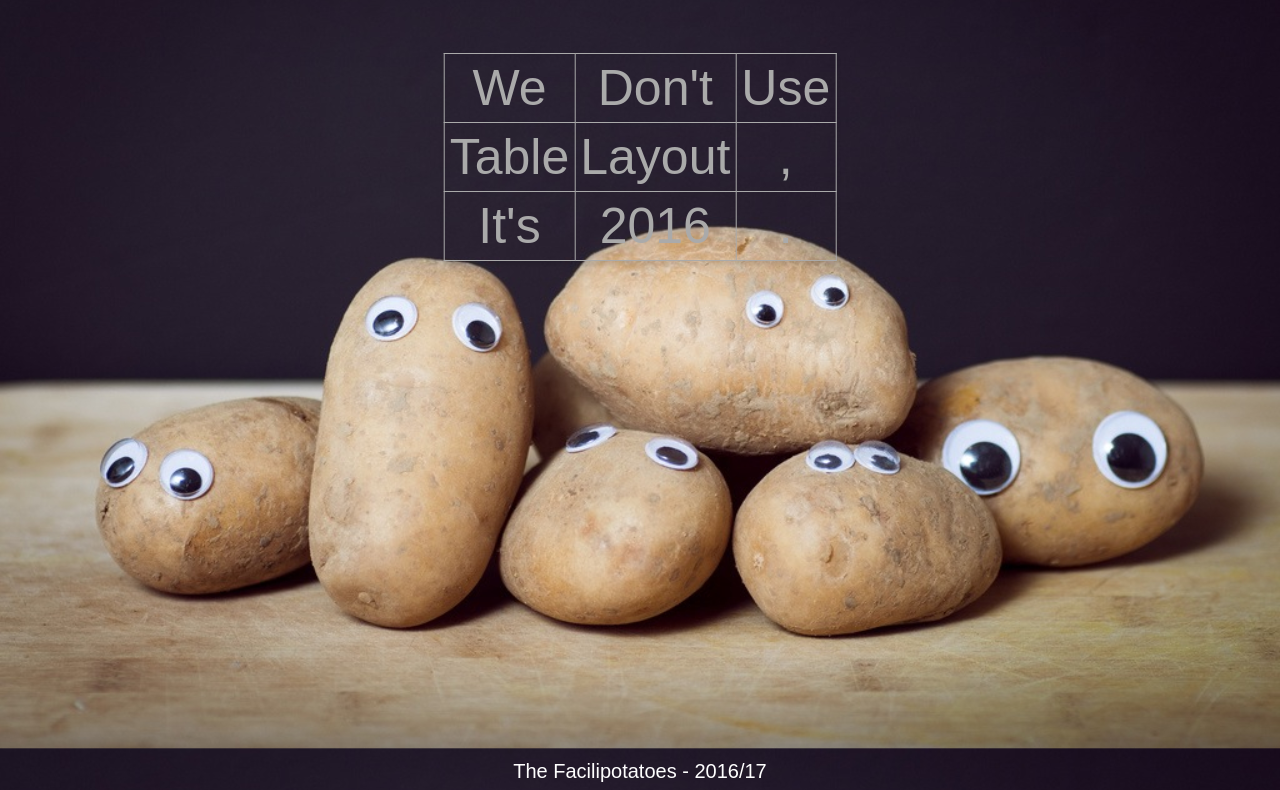
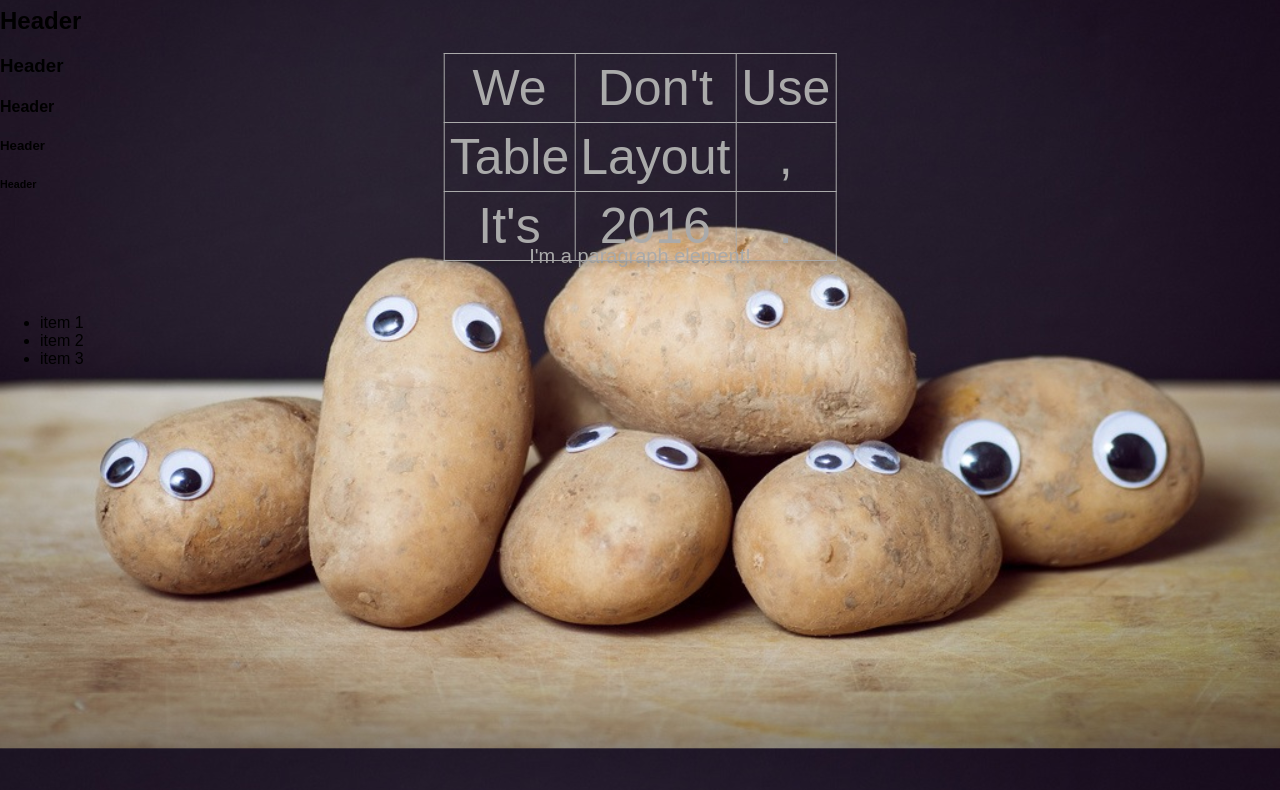
Before and after one commit to TackettAndrew/TheFacilipotatoes, a plain HTML site: page index.html in a window 1280 px wide. Shown: the part 83-873 px from the top of the page. Drawn offline with Linux system fonts and the light colour scheme; a web font is replaced by a local one.

Commit message:
Update index.html

```diff
--- a/index.html
+++ b/index.html
@@ -8,6 +8,7 @@
             margin: 0;
             background: url(original.jpg);
             background-size: 100%;
+            font-family: 'Product Sans', Arial, sans-serif;
         }
 
         td {
@@ -41,7 +42,15 @@
 <body>
     <div class="container">
         <div style="height: 10px;"></div>
+        <h1>Header</h1>
+        <h2>Header</h2>
+        <h3>Header</h3>
+        <h4>Header</h4>
+        <h5>Header</h5>
+        <h6>Header</h6>
+        <div style="height: 10px;"></div>
         <p>I'm a paragraph element!</p>
+        <div style="height: 10px;"></div>
         <table>
             <tr>
                 <td>We</td>
@@ -59,6 +68,11 @@
                 <td>.</td>
             </tr>
         </table>
+        <ul>
+            <li>item 1</li>
+            <li>item 2</li>
+            <li>item 3</li>
+        </ul>
         <div style="height: 750px;"></div>
         <p style="color: white;">The Facilipotatoes - 2016/17</p>
     </div>
```
